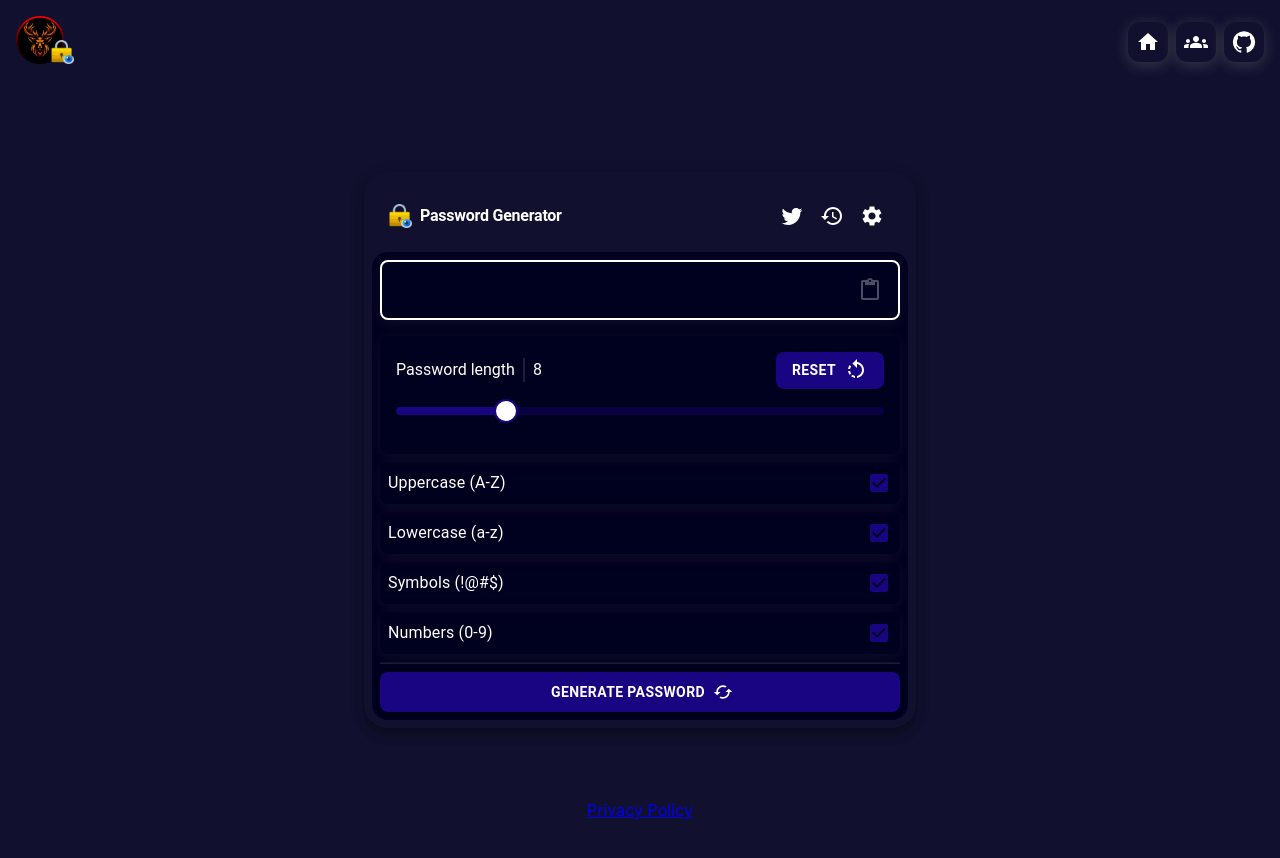
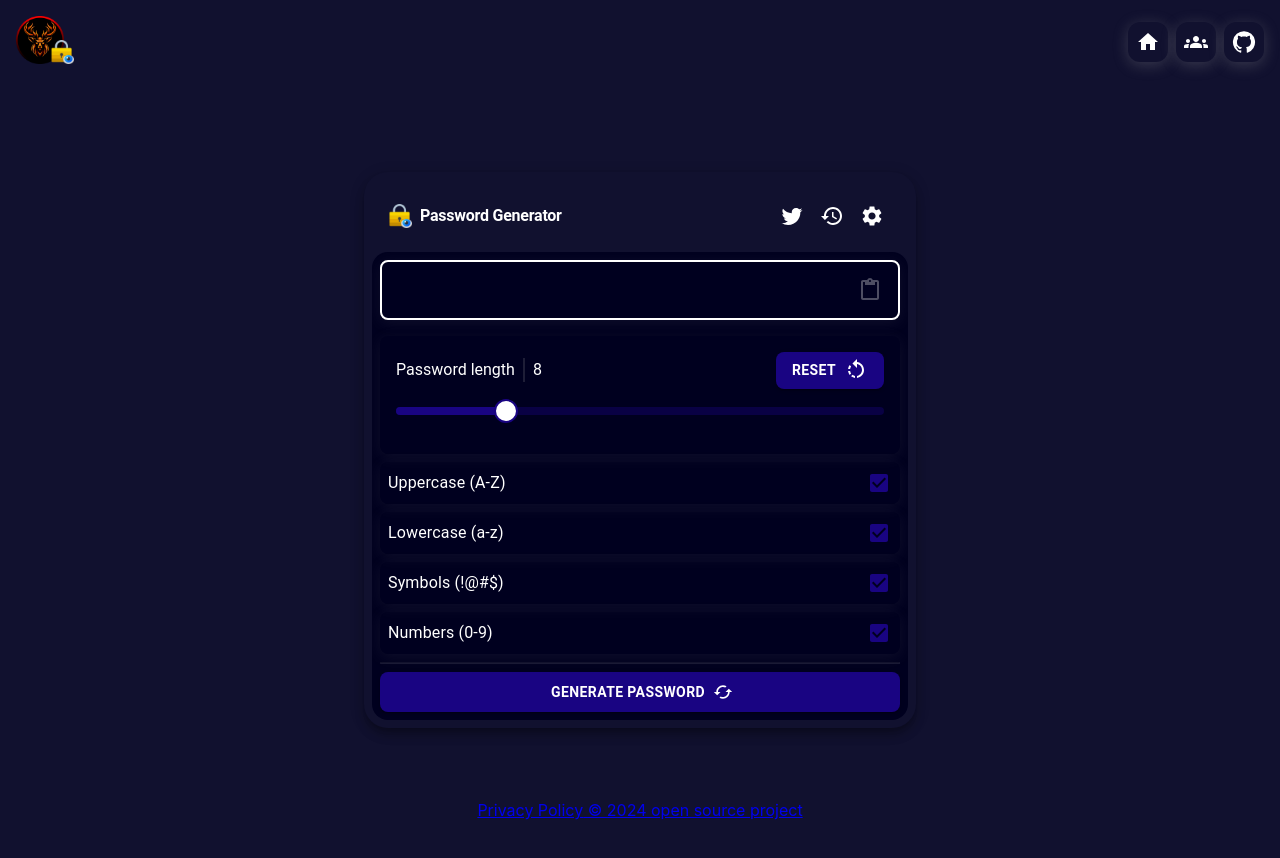
Before and after one commit to 0ME9A/password, a React (Create React App) app: page / in a window 1280 px wide. Built offline with nearby package versions, Linux system fonts and the light colour scheme.

Commit message:
added copy right

```diff
--- a/src/components/footer/Footer.tsx
+++ b/src/components/footer/Footer.tsx
@@ -5,6 +5,7 @@ function Footer() {
   return (
     <Box sx={{ flexGrow: 1, textAlign: "center", p: 5 }}>
       <Link to={"/privacy-policy"} >Privacy Policy</Link>
+      <Link to={"https://github.com/0ME9A/password"} > &copy; 2024 open source project </Link>
     </Box>
   );
 }
```
